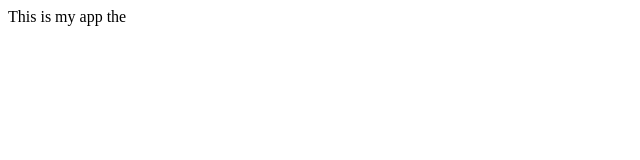
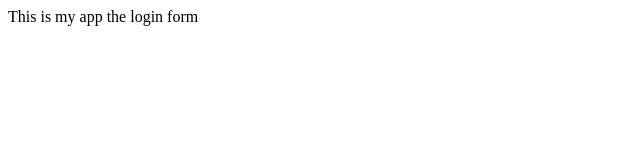
Before and after one commit to CodexEmmzy/projectsample, a plain HTML site: page index.html in a window 1280 px wide. Shown: the full height of the page, 0-640 px from the left. Drawn offline with Linux system fonts and the light colour scheme.

Commit message:
login form

```diff
--- /dev/null
+++ b/dr2/index2.js
@@ -0,0 +1 @@
+console.log('me')
--- a/index.html
+++ b/index.html
@@ -3,6 +3,7 @@
         <title>My App</title>
         <body>
             This is my app the
+            login form
         </body>
     </head>
 </html>
```
Also changed, not shown: login.html (added, +1 -0 lines), log.txt (added).
